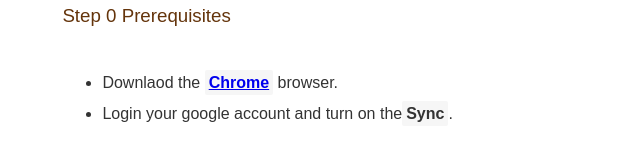
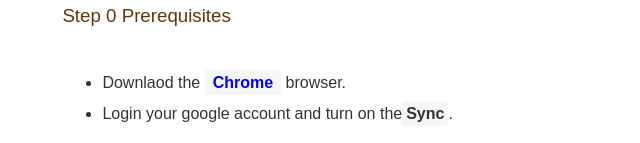
Before and after one commit to kapa-moon/dark-pita-manual, a React (Create React App) app: page / in a window 1280 px wide. In both pictures the pointer is over the link "Chrome". Shown: the part 260-403 px from the top of the page, without its empty margins (40-680 px from the left). Built offline with nearby package versions, Linux system fonts and the light colour scheme; a web font is replaced by a local one.

Commit message:
content small fix

```diff
--- a/src/App.css
+++ b/src/App.css
@@ -14,7 +14,10 @@ a {
 }
 
 a:hover {
-  text-decoration: underline;
+
+  background-color: #f6f6f6;
+  padding: 4px;
+  border-radius: 2px;
 }
 
 .Content {
--- a/src/App.js
+++ b/src/App.js
@@ -220,7 +220,7 @@ function App() {
         <li>zhangchaodesign@zju.edu.com</li>
       </ul>
       <Step
-        title="Exmaple ULRs"
+        title="Exmaple URLs"
         image="https://cdn.glitch.global/437de514-4247-434b-b3ad-750c6fc27691/pitaface.png?v=1660746606545"
         content=""
       ></Step>
```
